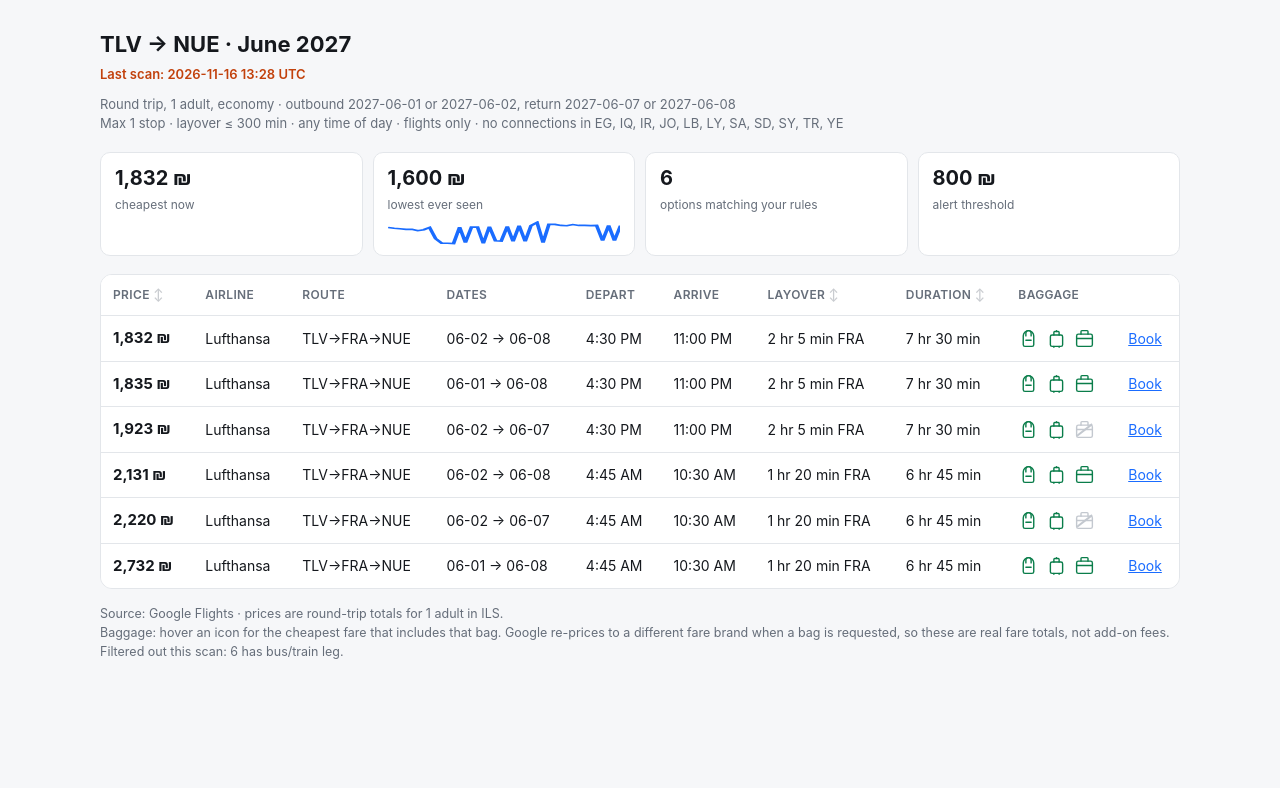
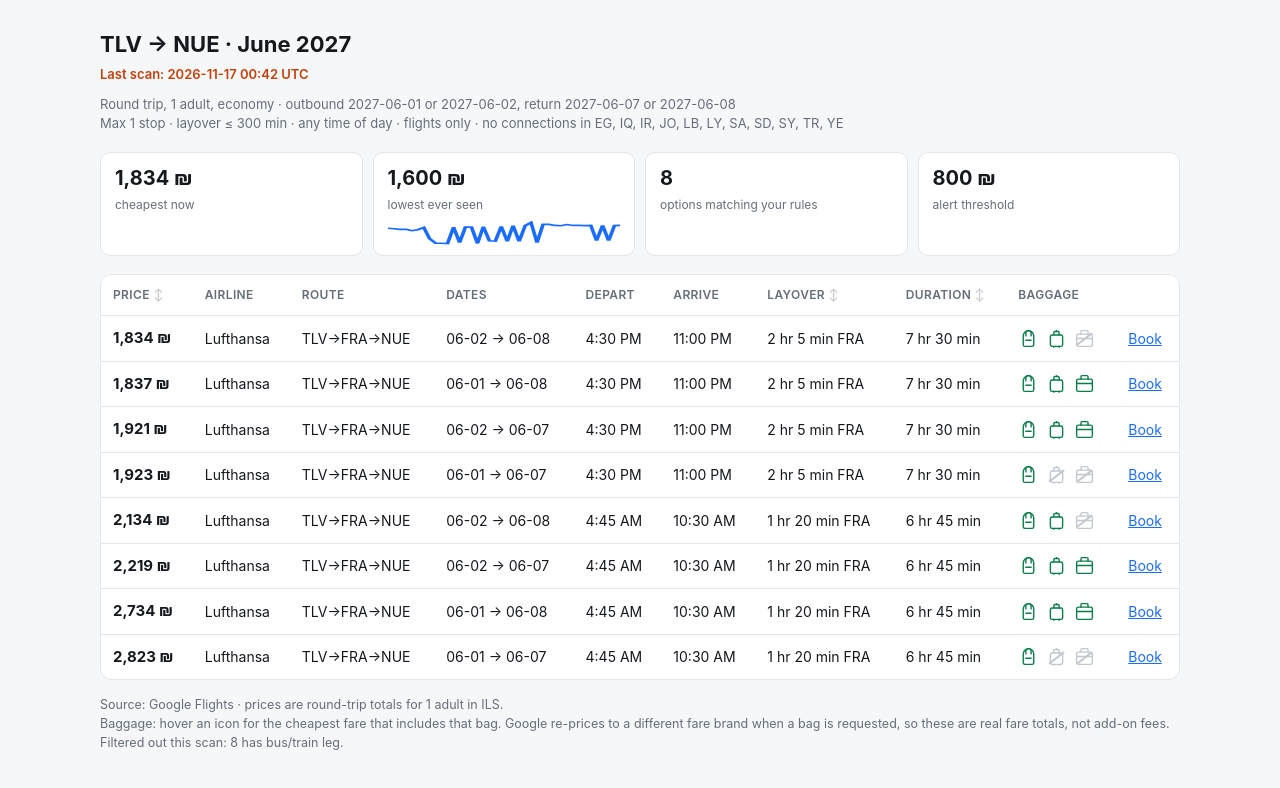
Before and after one commit to EilonV/germany-flight-scanner, a plain HTML site: page index.html in a window 1280 px wide. Drawn offline with Linux system fonts and the light colour scheme.

Commit message:
scan: 2026-11-17 00:42 UTC

```diff
--- a/data/state.json
+++ b/data/state.json
@@ -541,6 +541,11 @@
       "ts": "2026-11-16T13:28:44+00:00",
       "min_price": 1832,
       "count": 6
+    },
+    {
+      "ts": "2026-11-17T00:42:10+00:00",
+      "min_price": 1834,
+      "count": 8
     }
   ]
 }
--- a/index.html
+++ b/index.html
@@ -63,7 +63,7 @@
 <body>
 <div class="wrap">
   <h1>TLV &rarr; NUE &middot; June 2027</h1>
-  <div class="stamp">Last scan: 2026-11-16 13:28 UTC</div>
+  <div class="stamp">Last scan: 2026-11-17 00:42 UTC</div>
   <div class="sub">
     Round trip, 1 adult, economy &middot; outbound 2027-06-01 or 2027-06-02,
     return 2027-06-07 or 2027-06-08<br>
@@ -73,14 +73,14 @@
   </div>
 
   <div class="bar">
-    <div class="stat"><b>1,832 &#8362;</b>
+    <div class="stat"><b>1,834 &#8362;</b>
       <span>cheapest now</span></div>
     <div class="stat"><b>1,600 &#8362;</b>
       <span>lowest ever seen</span>
       <svg class="spark" width="100%" height="24" viewBox="0 0 100 24"
-        preserveAspectRatio="none"><polyline points="0.0,6.4 2.6,7.3 5.1,7.8 7.7,8.4 10.3,8.2 12.8,9.7 15.4,8.7 17.9,6.5 20.5,17.6 23.1,22.2 25.6,22.2 28.2,22.5 30.8,6.1 33.3,21.5 35.9,6.1 38.5,6.1 41.0,22.5 43.6,5.7 46.2,19.7 48.7,20.0 51.3,5.3 53.8,20.3 56.4,4.7 59.0,20.3 61.5,4.7 64.1,1.5 66.7,21.7 69.2,3.3 71.8,3.4 74.4,4.4 76.9,4.7 79.5,3.5 82.1,4.4 84.6,4.4 87.2,4.6 89.7,4.4 92.3,19.6 94.9,4.4 97.4,19.6 100.0,4.6" fill="none"
+        preserveAspectRatio="none"><polyline points="0.0,7.3 2.6,7.8 5.1,8.4 7.7,8.2 10.3,9.7 12.8,8.7 15.4,6.5 17.9,17.6 20.5,22.2 23.1,22.2 25.6,22.5 28.2,6.1 30.8,21.5 33.3,6.1 35.9,6.1 38.5,22.5 41.0,5.7 43.6,19.7 46.2,20.0 48.7,5.3 51.3,20.3 53.8,4.7 56.4,20.3 59.0,4.7 61.5,1.5 64.1,21.7 66.7,3.3 69.2,3.4 71.8,4.4 74.4,4.7 76.9,3.5 79.5,4.4 82.1,4.4 84.6,4.6 87.2,4.4 89.7,19.6 92.3,4.4 94.9,19.6 97.4,4.6 100.0,4.4" fill="none"
         stroke="var(--accent)" stroke-width="1.6"/></svg></div>
-    <div class="stat"><b>6</b><span>options matching your rules</span></div>
+    <div class="stat"><b>8</b><span>options matching your rules</span></div>
     <div class="stat"><b>800 &#8362;</b><span>alert threshold</span></div>
   </div>
 
@@ -102,7 +102,7 @@
     <tbody>
 
       <tr class="">
-        <td class="price" data-v="1832">1,832 &#8362;</td>
+        <td class="price" data-v="1834">1,834 &#8362;</td>
         <td>Lufthansa</td>
         <td>TLV&rarr;FRA&rarr;NUE
           </td>
@@ -121,13 +121,13 @@
 
           <span class="bag yes" tabindex="0">
             <svg viewBox="0 0 24 24"><rect x="5" y="8" width="14" height="13" rx="2"/><path d="M9 8V5a1 1 0 0 1 1-1h4a1 1 0 0 1 1 1v3"/><path d="M12 3v1"/><path d="M9 21v1"/><path d="M15 21v1"/></svg>
-            <span class="tip"><b>Cabin trolley</b>Included. Cheapest fare with this bag: 1,832 NIS - same as the headline fare.
+            <span class="tip"><b>Cabin trolley</b>Included. Cheapest fare with this bag: 1,834 NIS - same as the headline fare.
               </span>
           </span>
 
-          <span class="bag yes" tabindex="0">
+          <span class="bag no" tabindex="0">
             <svg viewBox="0 0 24 24"><rect x="3" y="7" width="18" height="14" rx="2"/><path d="M8 7V4a1 1 0 0 1 1-1h6a1 1 0 0 1 1 1v3"/><path d="M3 12h18"/></svg>
-            <span class="tip"><b>Checked bag</b>Included. Cheapest fare with this bag: 1,832 NIS - same as the headline fare.
+            <span class="tip"><b>Checked bag</b>Google returned no fare including this bag for this itinerary.
               </span>
           </span>
 
@@ -136,7 +136,7 @@
       </tr>
 
       <tr class="">
-        <td class="price" data-v="1835">1,835 &#8362;</td>
+        <td class="price" data-v="1837">1,837 &#8362;</td>
         <td>Lufthansa</td>
         <td>TLV&rarr;FRA&rarr;NUE
           </td>
@@ -155,13 +155,13 @@
 
           <span class="bag yes" tabindex="0">
             <svg viewBox="0 0 24 24"><rect x="5" y="8" width="14" height="13" rx="2"/><path d="M9 8V5a1 1 0 0 1 1-1h4a1 1 0 0 1 1 1v3"/><path d="M12 3v1"/><path d="M9 21v1"/><path d="M15 21v1"/></svg>
-            <span class="tip"><b>Cabin trolley</b>Included. Cheapest fare with this bag: 1,835 NIS - same as the headline fare.
+            <span class="tip"><b>Cabin trolley</b>Included. Cheapest fare with this bag: 1,837 NIS - same as the headline fare.
               </span>
           </span>
 
           <span class="bag yes" tabindex="0">
             <svg viewBox="0 0 24 24"><rect x="3" y="7" width="18" height="14" rx="2"/><path d="M8 7V4a1 1 0 0 1 1-1h6a1 1 0 0 1 1 1v3"/><path d="M3 12h18"/></svg>
-            <span class="tip"><b>Checked bag</b>Included. Cheapest fare with this bag: 1,835 NIS - same as the headline fare.
+            <span class="tip"><b>Checked bag</b>Included. Cheapest fare with this bag: 1,837 NIS - same as the headline fare.
               </span>
           </span>
 
@@ -170,7 +170,7 @@
       </tr>
 
       <tr class="">
-        <td class="price" data-v="1923">1,923 &#8362;</td>
+        <td class="price" data-v="1921">1,921 &#8362;</td>
         <td>Lufthansa</td>
         <td>TLV&rarr;FRA&rarr;NUE
           </td>
@@ -189,7 +189,41 @@
 
           <span class="bag yes" tabindex="0">
             <svg viewBox="0 0 24 24"><rect x="5" y="8" width="14" height="13" rx="2"/><path d="M9 8V5a1 1 0 0 1 1-1h4a1 1 0 0 1 1 1v3"/><path d="M12 3v1"/><path d="M9 21v1"/><path d="M15 21v1"/></svg>
-            <span class="tip"><b>Cabin trolley</b>Included. Cheapest fare with this bag: 1,923 NIS - same as the headline fare.
+            <span class="tip"><b>Cabin trolley</b>Included. Cheapest fare with this bag: 1,921 NIS - same as the headline fare.
+              </span>
+          </span>
+
+          <span class="bag yes" tabindex="0">
+            <svg viewBox="0 0 24 24"><rect x="3" y="7" width="18" height="14" rx="2"/><path d="M8 7V4a1 1 0 0 1 1-1h6a1 1 0 0 1 1 1v3"/><path d="M3 12h18"/></svg>
+            <span class="tip"><b>Checked bag</b>Included. Cheapest fare with this bag: 1,921 NIS - same as the headline fare.
+              </span>
+          </span>
+
+        </div></td>
+        <td><a href="https://www.google.com/travel/flights/search?tfs=GiASCjIwMjctMDYtMDIoAWoFEgNUTFZyBRIDTlVFkAGsAhogEgoyMDI3LTA2LTA3KAFqBRIDTlVFcgUSA1RMVpABrAJCAQFIAZgBAQ==&hl=en-US&curr=ILS" target="_blank" rel="noopener">Book</a></td>
+      </tr>
+
+      <tr class="">
+        <td class="price" data-v="1923">1,923 &#8362;</td>
+        <td>Lufthansa</td>
+        <td>TLV&rarr;FRA&rarr;NUE
+          </td>
+        <td>06-01 &rarr; 06-07</td>
+        <td>4:30 PM</td>
+        <td>11:00 PM</td>
+        <td data-v="125">2 hr 5 min FRA</td>
+        <td data-v="450">7 hr 30 min</td>
+        <td><div class="bags">
+
+          <span class="bag yes" tabindex="0">
+            <svg viewBox="0 0 24 24"><path d="M6 9a6 6 0 0 1 12 0v10a2 2 0 0 1-2 2H8a2 2 0 0 1-2-2V9Z"/><path d="M9 9V6a3 3 0 0 1 6 0v3"/><path d="M9 14h6"/></svg>
+            <span class="tip"><b>Backpack / personal item</b>Personal item / small backpack is included in every economy fare on this route.
+               <i>(policy, not live-quoted)</i></span>
+          </span>
+
+          <span class="bag no" tabindex="0">
+            <svg viewBox="0 0 24 24"><rect x="5" y="8" width="14" height="13" rx="2"/><path d="M9 8V5a1 1 0 0 1 1-1h4a1 1 0 0 1 1 1v3"/><path d="M12 3v1"/><path d="M9 21v1"/><path d="M15 21v1"/></svg>
+            <span class="tip"><b>Cabin trolley</b>Google returned no fare including this bag for this itinerary.
               </span>
           </span>
 
@@ -200,11 +234,11 @@
           </span>
 
         </div></td>
-        <td><a href="https://www.google.com/travel/flights/search?tfs=GiASCjIwMjctMDYtMDIoAWoFEgNUTFZyBRIDTlVFkAGsAhogEgoyMDI3LTA2LTA3KAFqBRIDTlVFcgUSA1RMVpABrAJCAQFIAZgBAQ==&hl=en-US&curr=ILS" target="_blank" rel="noopener">Book</a></td>
+        <td><a href="https://www.google.com/travel/flights/search?tfs=GiASCjIwMjctMDYtMDEoAWoFEgNUTFZyBRIDTlVFkAGsAhogEgoyMDI3LTA2LTA3KAFqBRIDTlVFcgUSA1RMVpABrAJCAQFIAZgBAQ==&hl=en-US&curr=ILS" target="_blank" rel="noopener">Book</a></td>
       </tr>
 
       <tr class="">
-        <td class="price" data-v="2131">2,131 &#8362;</td>
+        <td class="price" data-v="2134">2,134 &#8362;</td>
         <td>Lufthansa</td>
         <td>TLV&rarr;FRA&rarr;NUE
           </td>
@@ -223,13 +257,13 @@
 
           <span class="bag yes" tabindex="0">
             <svg viewBox="0 0 24 24"><rect x="5" y="8" width="14" height="13" rx="2"/><path d="M9 8V5a1 1 0 0 1 1-1h4a1 1 0 0 1 1 1v3"/><path d="M12 3v1"/><path d="M9 21v1"/><path d="M15 21v1"/></svg>
-            <span class="tip"><b>Cabin trolley</b>Included. Cheapest fare with this bag: 2,131 NIS - same as the headline fare.
+            <span class="tip"><b>Cabin trolley</b>Included. Cheapest fare with this bag: 2,134 NIS - same as the headline fare.
               </span>
           </span>
 
-          <span class="bag yes" tabindex="0">
+          <span class="bag no" tabindex="0">
             <svg viewBox="0 0 24 24"><rect x="3" y="7" width="18" height="14" rx="2"/><path d="M8 7V4a1 1 0 0 1 1-1h6a1 1 0 0 1 1 1v3"/><path d="M3 12h18"/></svg>
-            <span class="tip"><b>Checked bag</b>Included. Cheapest fare with this bag: 2,131 NIS - same as the headline fare.
+            <span class="tip"><b>Checked bag</b>Google returned no fare including this bag for this itinerary.
               </span>
           </span>
 
@@ -238,7 +272,7 @@
       </tr>
 
       <tr class="">
-        <td class="price" data-v="2220">2,220 &#8362;</td>
+        <td class="price" data-v="2219">2,219 &#8362;</td>
         <td>Lufthansa</td>
         <td>TLV&rarr;FRA&rarr;NUE
           </td>
@@ -257,13 +291,13 @@
 
           <span class="bag yes" tabindex="0">
             <svg viewBox="0 0 24 24"><rect x="5" y="8" width="14" height="13" rx="2"/><path d="M9 8V5a1 1 0 0 1 1-1h4a1 1 0 0 1 1 1v3"/><path d="M12 3v1"/><path d="M9 21v1"/><path d="M15 21v1"/></svg>
-            <span class="tip"><b>Cabin trolley</b>Included. Cheapest fare with this bag: 2,220 NIS - same as the headline fare.
+            <span class="tip"><b>Cabin trolley</b>Included. Cheapest fare with this bag: 2,219 NIS - same as the headline fare.
               </span>
           </span>
 
-          <span class="bag no" tabindex="0">
+          <span class="bag yes" tabindex="0">
             <svg viewBox="0 0 24 24"><rect x="3" y="7" width="18" height="14" rx="2"/><path d="M8 7V4a1 1 0 0 1 1-1h6a1 1 0 0 1 1 1v3"/><path d="M3 12h18"/></svg>
-            <span class="tip"><b>Checked bag</b>Google returned no fare including this bag for this itinerary.
+            <span class="tip"><b>Checked bag</b>Included. Cheapest fare with this bag: 2,219 NIS - same as the headline fare.
               </span>
           </span>
 
@@ -272,7 +306,7 @@
       </tr>
 
       <tr class="">
-        <td class="price" data-v="2732">2,732 &#8362;</td>
+        <td class="price" data-v="2734">2,734 &#8362;</td>
         <td>Lufthansa</td>
         <td>TLV&rarr;FRA&rarr;NUE
           </td>
@@ -291,18 +325,52 @@
 
           <span class="bag yes" tabindex="0">
             <svg viewBox="0 0 24 24"><rect x="5" y="8" width="14" height="13" rx="2"/><path d="M9 8V5a1 1 0 0 1 1-1h4a1 1 0 0 1 1 1v3"/><path d="M12 3v1"/><path d="M9 21v1"/><path d="M15 21v1"/></svg>
-            <span class="tip"><b>Cabin trolley</b>Included. Cheapest fare with this bag: 2,732 NIS - same as the headline fare.
+            <span class="tip"><b>Cabin trolley</b>Included. Cheapest fare with this bag: 2,734 NIS - same as the headline fare.
               </span>
           </span>
 
           <span class="bag yes" tabindex="0">
             <svg viewBox="0 0 24 24"><rect x="3" y="7" width="18" height="14" rx="2"/><path d="M8 7V4a1 1 0 0 1 1-1h6a1 1 0 0 1 1 1v3"/><path d="M3 12h18"/></svg>
-            <span class="tip"><b>Checked bag</b>Included. Cheapest fare with this bag: 2,732 NIS - same as the headline fare.
+            <span class="tip"><b>Checked bag</b>Included. Cheapest fare with this bag: 2,734 NIS - same as the headline fare.
               </span>
           </span>
 
         </div></td>
         <td><a href="https://www.google.com/travel/flights/search?tfs=GiASCjIwMjctMDYtMDEoAWoFEgNUTFZyBRIDTlVFkAGsAhogEgoyMDI3LTA2LTA4KAFqBRIDTlVFcgUSA1RMVpABrAJCAQFIAZgBAQ==&hl=en-US&curr=ILS" target="_blank" rel="noopener">Book</a></td>
+      </tr>
+
+      <tr class="">
+        <td class="price" data-v="2823">2,823 &#8362;</td>
+        <td>Lufthansa</td>
+        <td>TLV&rarr;FRA&rarr;NUE
+          </td>
+        <td>06-01 &rarr; 06-07</td>
+        <td>4:45 AM</td>
+        <td>10:30 AM</td>
+        <td data-v="80">1 hr 20 min FRA</td>
+        <td data-v="405">6 hr 45 min</td>
+        <td><div class="bags">
+
+          <span class="bag yes" tabindex="0">
+            <svg viewBox="0 0 24 24"><path d="M6 9a6 6 0 0 1 12 0v10a2 2 0 0 1-2 2H8a2 2 0 0 1-2-2V9Z"/><path d="M9 9V6a3 3 0 0 1 6 0v3"/><path d="M9 14h6"/></svg>
+            <span class="tip"><b>Backpack / personal item</b>Personal item / small backpack is included in every economy fare on this route.
+               <i>(policy, not live-quoted)</i></span>
+          </span>
+
+          <span class="bag no" tabindex="0">
+            <svg viewBox="0 0 24 24"><rect x="5" y="8" width="14" height="13" rx="2"/><path d="M9 8V5a1 1 0 0 1 1-1h4a1 1 0 0 1 1 1v3"/><path d="M12 3v1"/><path d="M9 21v1"/><path d="M15 21v1"/></svg>
+            <span class="tip"><b>Cabin trolley</b>Google returned no fare including this bag for this itinerary.
+              </span>
+          </span>
+
+          <span class="bag no" tabindex="0">
+            <svg viewBox="0 0 24 24"><rect x="3" y="7" width="18" height="14" rx="2"/><path d="M8 7V4a1 1 0 0 1 1-1h6a1 1 0 0 1 1 1v3"/><path d="M3 12h18"/></svg>
+            <span class="tip"><b>Checked bag</b>Google returned no fare including this bag for this itinerary.
+              </span>
+          </span>
+
+        </div></td>
+        <td><a href="https://www.google.com/travel/flights/search?tfs=GiASCjIwMjctMDYtMDEoAWoFEgNUTFZyBRIDTlVFkAGsAhogEgoyMDI3LTA2LTA3KAFqBRIDTlVFcgUSA1RMVpABrAJCAQFIAZgBAQ==&hl=en-US&curr=ILS" target="_blank" rel="noopener">Book</a></td>
       </tr>
 
     </tbody>
@@ -317,7 +385,7 @@
     re-prices to a different fare brand when a bag is requested, so these are real
     fare totals, not add-on fees.
     <br>Filtered out this scan:
-      6 has bus/train leg.
+      8 has bus/train leg.
   </p>
 </div>
 <script>
```
